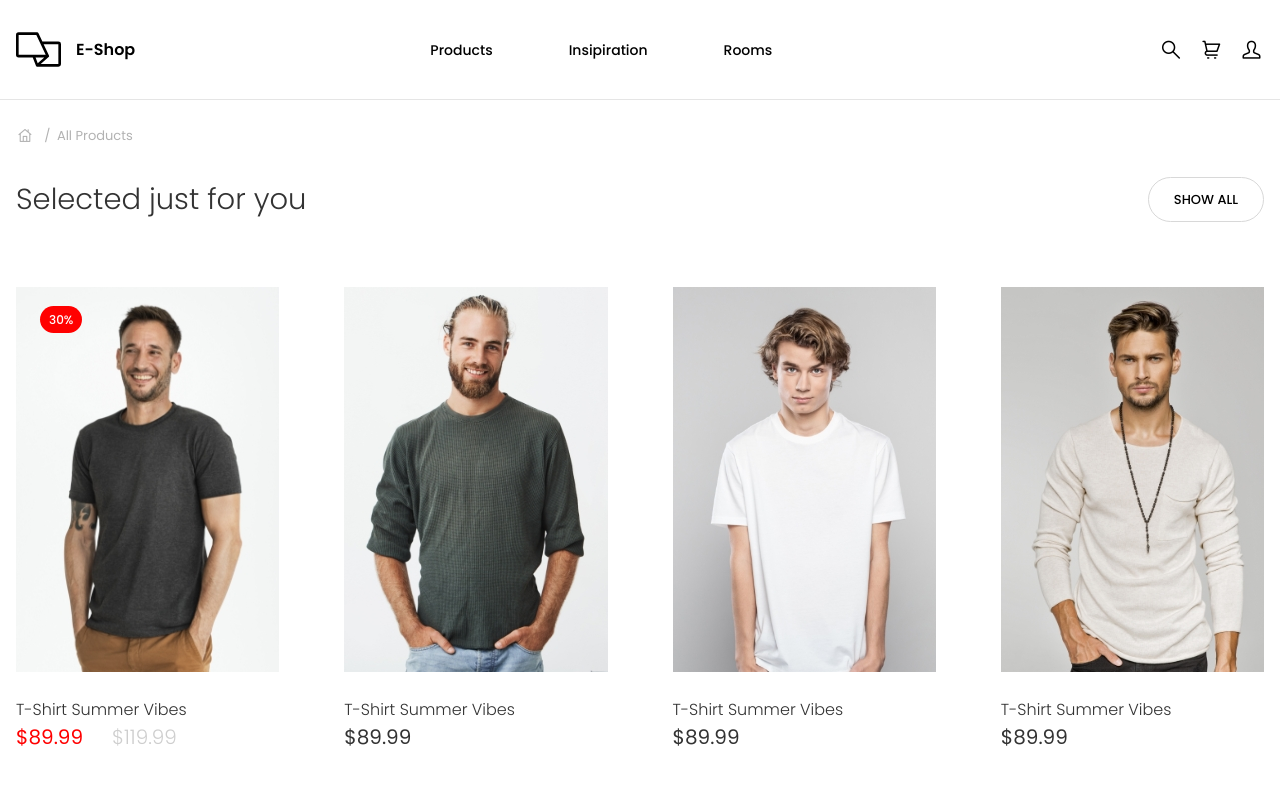
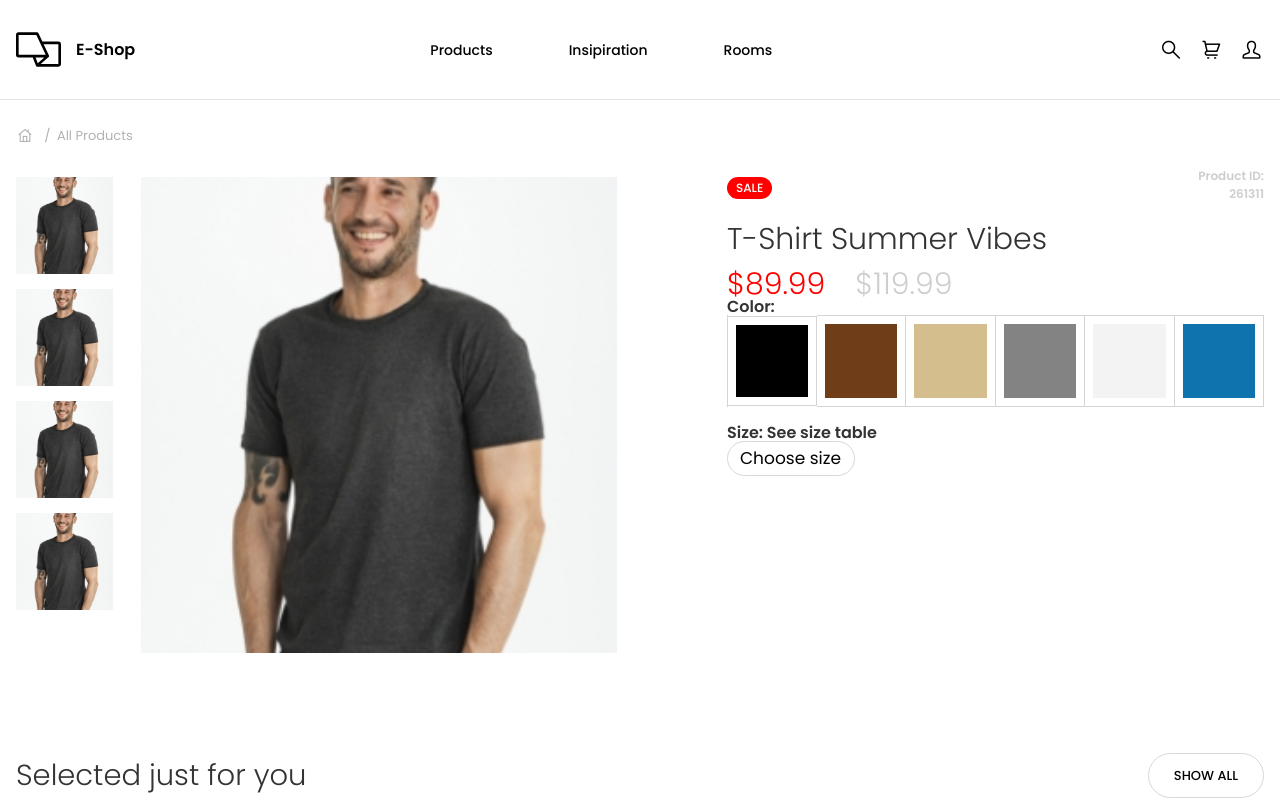
Before and after one commit to TopSecretStar/next-ecommerce, a Next.js app: page /product/1 in a window 1280 px wide. Shown: the top 800 px of the page. Built offline with nearby package versions, Linux system fonts and the light colour scheme.

Commit message:
WIP filter on single product

```diff
--- a/assets/css/main.scss
+++ b/assets/css/main.scss
@@ -1004,3 +1004,86 @@ h1,h2,h3,h4,h5 {
     border-radius: 50px;
   }
 }
+
+.product-single {
+  .product-single__content {
+    display: flex;
+    margin-bottom: 100px;
+    align-items: flex-start;
+  }
+  .product-gallery {
+    margin-right: 110px;
+  }
+  .product-content {
+    flex: 1;
+  }
+}
+
+.product-content {
+  position: relative;
+  .product__prices {
+    display: flex;
+    h4 {
+      font-weight: 300;
+      color: #FF0000;
+      font-size: 30px;
+    }
+    span {
+      margin-left: 30px;
+      font-size: 30px;
+      color: #CECECE;
+    }
+  }
+  .product__id {
+    top: -10px;
+    right: 0;
+    text-align: right;
+    line-height: 146%;
+    color: #CECECE;
+    font-size: 12px;
+    position: absolute;
+  }
+  .product__name {
+    font-size: 30px;
+    font-weight: 300;
+    margin-bottom: 15px;
+  }
+  .product-on-sale {
+    background-color: #FF0000;
+    color: #FFF;
+    font-size: 12px;
+    font-weight: 500;
+    padding: 5px 9px;
+    text-transform: uppercase;
+    border-radius: 40px;
+    margin-bottom: 25px;
+    display: inline-block;
+  }
+}
+
+.product-gallery {
+  display: flex;
+  .product-gallery__thumbs {
+    width: 97px;
+    margin-right: 28px;
+  }
+  .product-gallery__thumb {
+    width: 100%;
+    height: 97px;
+    margin-bottom: 15px;
+    img {
+      width: 100%;
+      height: 100%;
+      object-fit: cover;
+    }
+  }
+  .product-gallery__image {
+    width: 476px;
+    height: 476px;
+    img {
+      width: 100%;
+      height: 100%;
+      object-fit: cover;
+    }
+  }
+}
--- /dev/null
+++ b/components/product-single/content/index.js
@@ -0,0 +1,42 @@
+import productsColors from './../../../data/products-colors';
+import CheckboxColor from './../../products-filter/form-builder/checkbox-color';
+
+const Content = () => {
+  return (
+    <section className="product-content">
+      <div className="product-content__intro">
+        <h5 className="product__id">Product ID:<br></br>261311</h5>
+        <span className="product-on-sale">Sale</span>
+        <h2 className="product__name">T-Shirt Summer Vibes</h2>
+
+        <div class="product__prices">
+          <h4>$89.99</h4>
+          <span>$119.99</span>
+        </div>
+      </div>
+
+      <div className="product-content__filters">
+        <div class="product-filter-item">
+          <h5>Color:</h5>
+          <div className="checkbox-color-wrapper">
+            {productsColors.map(type => (
+              <CheckboxColor key={type.id} name="product-color" color={type.color} />
+            ))}
+          </div>
+        </div>
+        <div class="product-filter-item">
+          <h5>Size: <strong>See size table</strong></h5>
+          <div className="checkbox-color-wrapper">
+            <div className="select-wrapper">
+              <select>
+                <option>Choose size</option>
+              </select>
+            </div>
+          </div>
+        </div>
+      </div>
+    </section>
+  );
+};
+
+export default Content;
--- a/components/product-single/gallery/index.js
+++ b/components/product-single/gallery/index.js
@@ -1,6 +1,24 @@
 const Gallery = () => {
   return (
-    <section className="products-content">
+    <section className="product-gallery">
+      <div class="product-gallery__thumbs">
+        <div class="product-gallery__thumb">
+          <img src="/images/products/product-1.jpg" alt="" />
+        </div>
+        <div class="product-gallery__thumb">
+          <img src="/images/products/product-1.jpg" alt="" />
+        </div>
+        <div class="product-gallery__thumb">
+          <img src="/images/products/product-1.jpg" alt="" />
+        </div>
+        <div class="product-gallery__thumb">
+          <img src="/images/products/product-1.jpg" alt="" />
+        </div>
+      </div>
+
+      <div class="product-gallery__image">
+        <img src="/images/products/product-1.jpg" alt="" />
+      </div>
     </section>
   );
 };
--- a/data/products.js
+++ b/data/products.js
@@ -4,6 +4,7 @@ export const products = [
     name: 'T-Shirt Summer Vibes',
     price: 119.99,
     discount: 30,
+    category: 'T-shirt',
     currentPrice: 89.99,
     colors: ['#000', '6F3E18', '#D4BE8D', '#FFF'],
   },
--- a/package.json
+++ b/package.json
@@ -16,5 +16,8 @@
     "react-select": "^3.1.0",
     "sass": "^1.26.9",
     "swiper": "^6.1.2"
+  },
+  "devDependencies": {
+    "fslightbox-react": "^1.5.0"
   }
 }
--- a/pages/product/[pid].js
+++ b/pages/product/[pid].js
@@ -3,6 +3,8 @@ import Footer from '../../components/footer';
 import Layout from '../../layouts/Main';
 import Breadcrumb from '../../components/breadcrumb';
 import ProductsFeatured from '../../components/products-featured';
+import Gallery from '../../components/product-single/gallery';
+import Content from '../../components/product-single/content';
 
 const Product = () => {
   const router = useRouter()
@@ -14,7 +16,10 @@ const Product = () => {
 
       <section className="product-single">
         <div className="container">
-
+          <div className="product-single__content">
+            <Gallery />
+            <Content />
+          </div>
         </div>
       </section>
 
```
Also changed, not shown: components/product-single/data/index.js (deleted), 1 other file (tests, documents, lock files or other folders).
